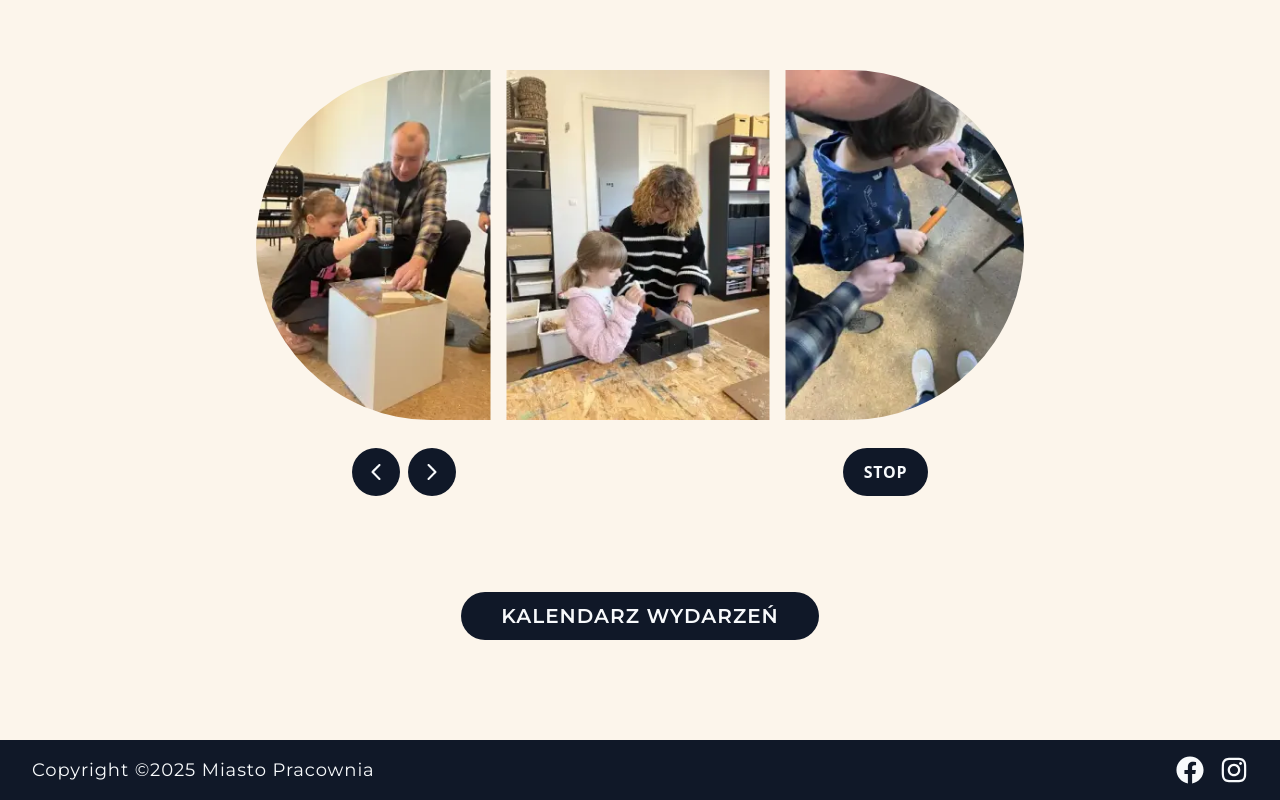
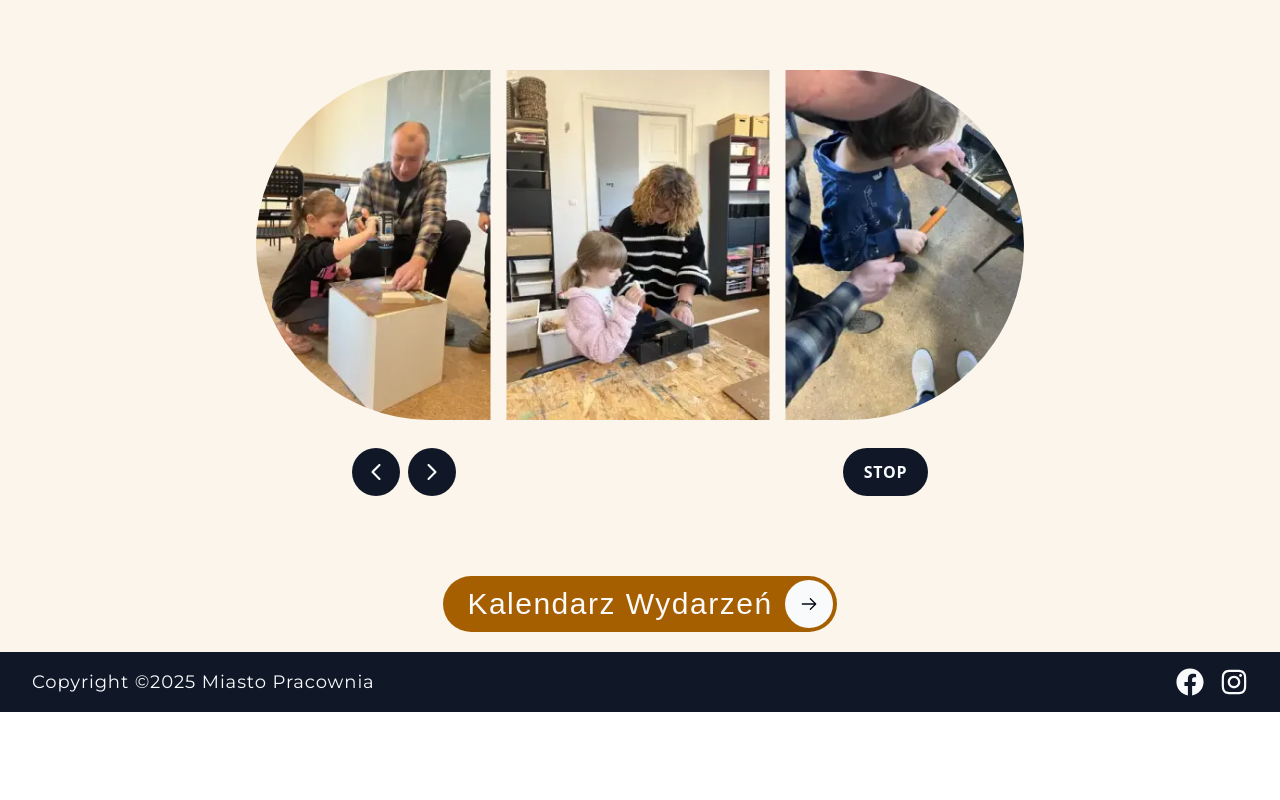
Before and after one commit to misiek869/Miasto_Pracownia_Foundation_Website, a Next.js app: page /pracownie/pracownia_drewna in a window 1280 px wide. Shown: the part 612-1412 px from the top of the page. After the commit the page ends 1324 px from the top, so only its background shows below. Built offline with nearby package versions, Linux system fonts and the light colour scheme; a web font is replaced by a local one.

Commit message:
change button and title colors

```diff
--- a/app/(root)/page.tsx
+++ b/app/(root)/page.tsx
@@ -54,7 +54,7 @@ const HomePage = () => {
 						<Link href={'/kalendarz'}>Kalendarz Wydarzeń</Link>
 					</Button> */}
 
-					<Button text='Kalendarz Wydarzeń' link='/kalendarz' />
+					<Button />
 
 					{/* <div className='w-[90vw] mt-20'>
 						<Carousel
--- a/app/(root)/pracownie/layout.tsx
+++ b/app/(root)/pracownie/layout.tsx
@@ -22,17 +22,6 @@ export default function RootLayout({
 					<Navigation hidden='workshops' />
 				</div>
 				{children}
-				<Button
-					asChild
-					size={'lg'}
-					variant={'ghost'}
-					className={
-						pathname === '/pracownie'
-							? 'hidden'
-							: `bg-gray-900 text-lg sm:text-xl font-montserrat font-semibold uppercase tracking-wider text-slate-50 rounded-full duration-300 mb-20 mt-4 `
-					}>
-					<Link href={'/kalendarz'}>Kalendarz Wydarzeń</Link>
-				</Button>
 			</div>
 			<Footer />
 		</div>
--- a/app/(root)/pracownie/pracownia_drewna/page.tsx
+++ b/app/(root)/pracownie/pracownia_drewna/page.tsx
@@ -3,6 +3,7 @@
 import PageTitle from '@/components/PageTitle'
 import { EmblaOptionsType } from 'embla-carousel'
 import Carousel from '@/components/carousel/Carousel'
+import Button from '@/components/Button'
 
 // export const metadata = {
 // 	title: 'FMP | Pracownia Drewna',
@@ -27,7 +28,7 @@ const WoodWorkshopPage = () => {
 	return (
 		<>
 			<PageTitle title='pracownia drewna' bgColor='bg-yellow-700' />
-			<div className='mt-10 lg:mt-20 max-w-[80vw] md:max-w-[60vw] mx-auto flex flex-col justify-center'>
+			<div className='mt-10 lg:mt-20 max-w-[80vw] md:max-w-[60vw] mx-auto flex flex-col justify-center items-center'>
 				<h3 className='w-full text-justify font-montserrat tracking-wide leading-loose text-lg lg:text-xl mx-auto'>
 					Warsztaty rodzinne, podczas których wspólnie tworzymy drewniane
 					konstrukcje – od prostych projektów po prawdziwe dzieła wyobraźni! To
@@ -48,6 +49,7 @@ const WoodWorkshopPage = () => {
 						imageHeight='h-[350px]'
 					/>
 				</div>
+				<Button bgColor='yellow-700' hoverTextColor='yellow-700' />
 			</div>
 		</>
 	)
--- a/components/Button.tsx
+++ b/components/Button.tsx
@@ -2,22 +2,22 @@ import Link from 'next/link'
 import React from 'react'
 
 type ButtonProps = {
-	text: string
-	link: string
+	text?: string
+	link?: string
 	bgColor?: string
-	bgHoverColor?: string
+	hoverTextColor?: string
 }
 
 const Button = ({
-	text,
-	link,
+	text = 'Kalendarz Wydarzeń',
+	link = '/kalendarz',
 	bgColor = 'pink-500',
-	bgHoverColor = 'pink-500',
+	hoverTextColor = 'pink-500',
 }: ButtonProps) => {
 	return (
 		<Link href={link}>
 			<button
-				className={`group relative inline-flex h-[calc(48px+8px)] items-center justify-center rounded-full bg-${bgColor} py-1 pl-6 pr-14 font-medium text-neutral-50 cursor-pointer hover:text-${bgHoverColor}`}>
+				className={`group relative inline-flex h-[calc(48px+8px)] items-center justify-center rounded-full bg-${bgColor} py-1 pl-6 pr-14 font-medium text-neutral-50 cursor-pointer hover:text-${hoverTextColor}`}>
 				<span className='z-10 pr-2 text-md md:text-2xl xl:text-3xl  font-calistoga tracking-wider  transition-colors duration-300'>
 					{text}
 				</span>
```
